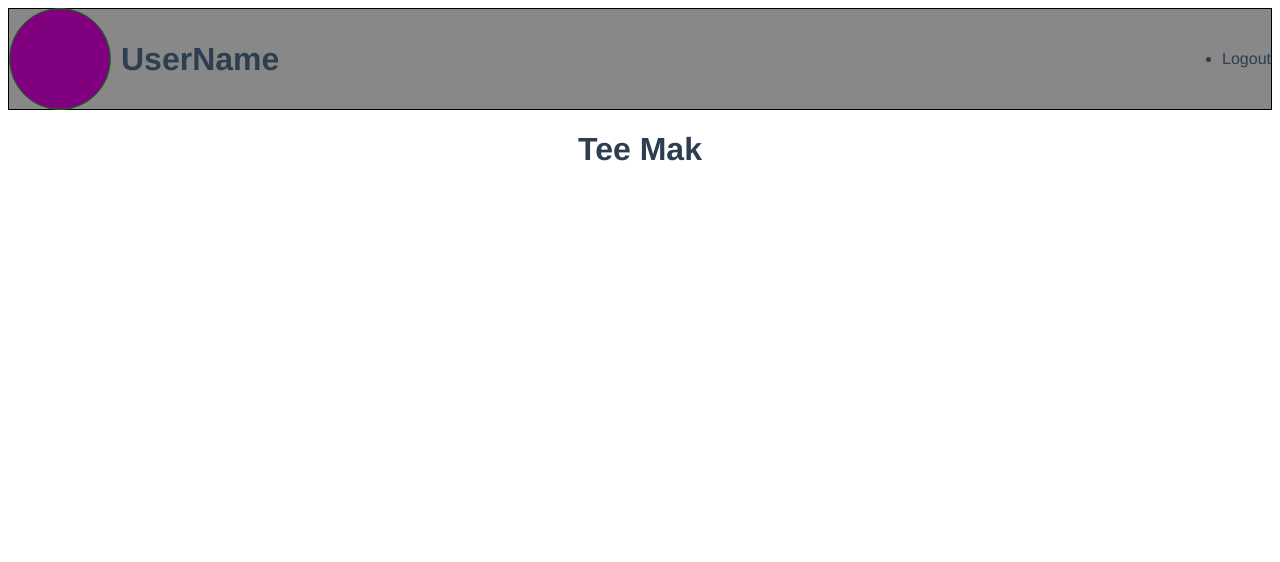
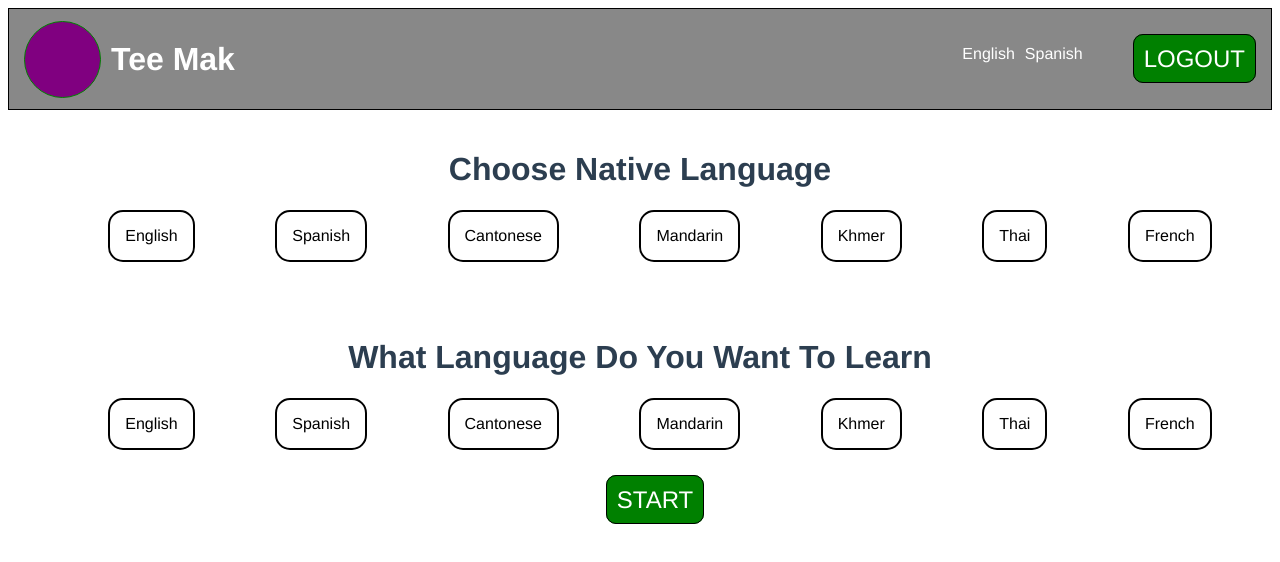
Before and after one commit to BAAMOSK/MERN-projects, a Vue app in the folder quiz/: page /#/dashboard in a window 1280 px wide. Shown: the top 562 px of the page. Built offline with nearby package versions, Linux system fonts and the light colour scheme.

Commit message:
finished dashboard

```diff
--- a/quiz/src/components/Dashboard.vue
+++ b/quiz/src/components/Dashboard.vue
@@ -1,7 +1,19 @@
 <template>
     <div>
         <Navbar />
-        <h1>{{ msg }}</h1>
+        <div class="options-container">
+            <h1>Choose Native Language</h1>
+            <ul class="language">
+                <li v-for='item in languages' @click="select">{{ item }}</li>
+            </ul>
+        </div>
+        <div class="options-container">
+            <h1>What Language Do You Want To Learn</h1>
+            <ul class="language">
+               <li v-for='item in languages' @click="select">{{ item }}</li>
+            </ul>
+        </div>
+        <router-link to="/lesson">START</router-link>
     </div>
 </template>
 
@@ -14,8 +26,40 @@
         },
         data() {
             return {
-                msg: 'Tee Mak'
+               languages: ['English', 'Spanish', 'Cantonese', 'Mandarin', 'Khmer', 'Thai', 'French']
+            }
+        },
+        methods: {
+            select () {
+                console.log('clicked');
             }
         }
     }
 </script>
+
+<style>
+    .options-container {
+        padding: 20px;
+    }
+    .language {
+        display: flex;
+        justify-content: space-around;
+    }
+    .language li {
+        padding: 15px;
+        color: black;
+        border: 2px solid black;
+        border-radius: 15px;
+    }
+    .language li:hover {
+        color: white;
+        background: blue;
+    }
+    .language li:active {
+        background: lightblue;
+    }
+    a {
+        margin-left: 40px;
+        border-radius: 10px;
+    }
+</style>
--- /dev/null
+++ b/quiz/src/components/Lesson.vue
@@ -0,0 +1,9 @@
+<template>
+    <div>
+        <h1>Learn Lessons</h1>
+    </div>
+</template>
+
+<script>
+
+</script>
--- a/quiz/src/components/Navbar.vue
+++ b/quiz/src/components/Navbar.vue
@@ -2,11 +2,13 @@
     <div class="nav">
         <div class="left">
             <h1 class="logo"></h1>
-            <h1 class="user">UserName</h1>
+            <h1 class="user">{{ name }}</h1>
         </div>
         <div class="right">
             <ul>
-                <li>Logout</li>
+                <li>{{ natural }}</li>
+                <li>{{ learning }}</li>
+                <li><router-link to="/">LOGOUT</router-link></li>
             </ul>
         </div>
     </div>
@@ -16,7 +18,9 @@
     export default {
         data() {
             return {
-                name: 'NAVBAR'
+                name: 'Tee Mak',
+                natural: 'English',
+                learning: 'Spanish'
             }
         }
     }
@@ -40,15 +44,36 @@
     }
     .logo {
         margin: 0;
+        margin-left: 15px;
         padding: 0;
-        width: 100px;
-        height: 100px;
+        width: 75px;
+        height: 75px;
         border: 1px solid green;
         border-radius: 100%;
         background: purple;
     }
     .user {
         margin-left: 10px;
+        color: white;
+    }
+    ul {
+        display: flex;
+        flex-direction: row;
+    }
+    ul li {
+        color: white;
+        list-style: none;
+        padding: 0px 5px;
+    }
+    a {
+        text-decoration: none;
+        font-size: 1.5em;
+        margin-right: 10px;
+        color: white;
+        background: green;
+        border: 1px solid black;
+        padding: 10px;
+        border-radius: 5px;
     }
 
 
--- /dev/null
+++ b/quiz/src/components/Quiz.vue
@@ -0,0 +1,9 @@
+<template>
+    <div>
+        <h1>Take the quiz here!</h1>
+    </div>
+</template>
+
+<script>
+
+</script>
--- a/quiz/src/router/index.js
+++ b/quiz/src/router/index.js
@@ -3,6 +3,8 @@ import Router from 'vue-router'
 import Login from '@/components/Login'
 import Dashboard from '@/components/Dashboard'
 import Navbar from '@/components/Navbar'
+import Lesson from '@/components/Lesson'
+import Quiz from '@/components/Quiz'
 
 Vue.use(Router)
 
@@ -17,6 +19,16 @@ export default new Router({
       path: '/dashboard',
       name: 'Dashboard',
       component: Dashboard
+    },
+    {
+      path: '/lesson',
+      name: 'Lesson',
+      component: Lesson
+    },
+    {
+      path: '/quiz',
+      name: 'Quiz',
+      component: Quiz
     }
   ]
 })
```
